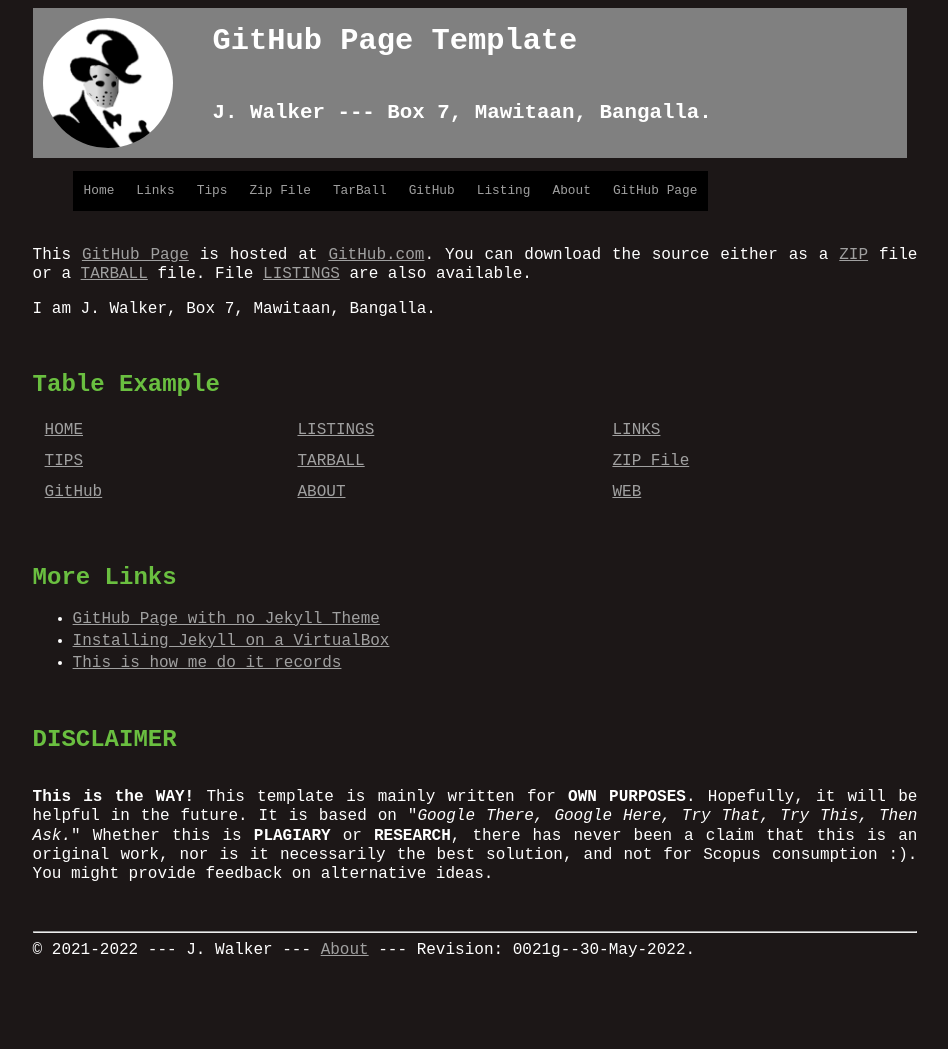
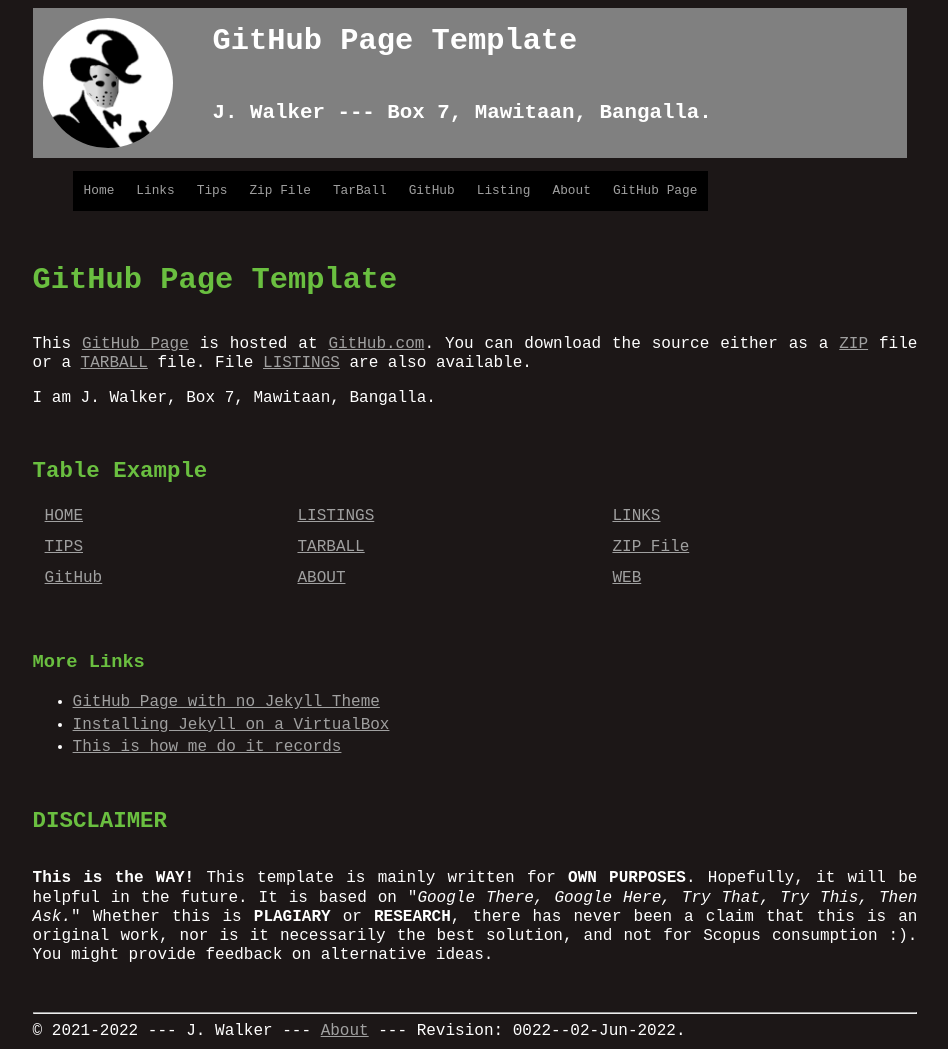
Before and after one commit to virdianhrn/template, a Jekyll site: the page built from index.md, in a window 1280 px wide. Shown: the whole page, without its empty margins (165-1113 px from the left). Built offline with Jekyll 4.4.1, drawn with Linux system fonts in a browser that asks for light colours; before the commit the page ends 968 px from its top, so only the background shows below that.

Commit message:
modified:   index.md

```diff
--- a/_config.yml
+++ b/_config.yml
@@ -1,5 +1,8 @@
-version:          "0021g--30-May-2022"
+version:          "0022--02-Jun-2022"
 copyright:        "2021-2022"
+title:            "GitHub Page Template"
+author:           "J. Walker"
+address:          "Box 7, Mawitaan, Bangalla."
 description:
   This is a
   GitHub Page Template description.
@@ -27,10 +30,7 @@
   link:           "/ABOUT/"
 - navbar:         "GitHub Page"
   link:           "https://template.vlsm.org/"
-title:            "GitHub Page Template"
 lang:             "en-US"
-author:           "J. Walker"
-address:          "Box 7, Mawitaan, Bangalla."
 sitemap:          "true"
 markdown:         "kramdown"
 urlweb:           "https://template.vlsm.org/"
--- a/assets/css/style.css
+++ b/assets/css/style.css
@@ -28,10 +28,14 @@
 
 .plainclass1 h1 {
   color:            hsl(100, 50%, 50%);
+  font-size:        1.9em;
+  font-weight:      bold;
 }
 
 .plainclass1 h2 {
   color:            hsl(100, 50%, 50%);
+  font-size:        1.4em;
+  font-weight:      bold;
 }
 
 .plainclass1 h3 {
--- a/index.md
+++ b/index.md
@@ -2,6 +2,9 @@
 ---
 
 <br id="idx00">
+# {{ site.title }}
+
+<br id="idx01">
 This [GitHub Page](https://pages.github.com/) is hosted at [GitHub.com]({{ site.urlgithub }}).
 You can download the source either as a
 [ZIP]({{ site.baseurl }}/template.zip) file or a
@@ -10,15 +13,15 @@
 
 I am {{ site.author }}, {{ site.address }}
 
-<br id="idx01">
+<br id="idx02">
 ## Table Example
 
 | [HOME]({{ site.baseurl }}/) | [LISTINGS]({{ site.baseurl }}/000.html) | [LINKS]({{ site.baseurl }}/LINKS/) |
 | [TIPS]({{ site.baseurl }}/TIPS/) | [TARBALL]({{ site.baseurl }}/template.tar.bz2) | [ZIP File]({{ site.baseurl }}/template.zip) |
 | [GitHub]({{ site.urlgithub }}) | [ABOUT]({{ site.baseurl }}/ABOUT/) | [WEB]({{ site.urlweb }}) |
 
-<br id="idx02">
-## More Links
+<br id="idx03">
+### More Links
 
 * [GitHub Page with no Jekyll Theme](https://doit.vlsm.org/001.md)
 * [Installing Jekyll on a VirtualBox](https://doit.vlsm.org/005.md)
```
Also changed, not shown: 000.md (+14 -7 lines), 2 other files.
